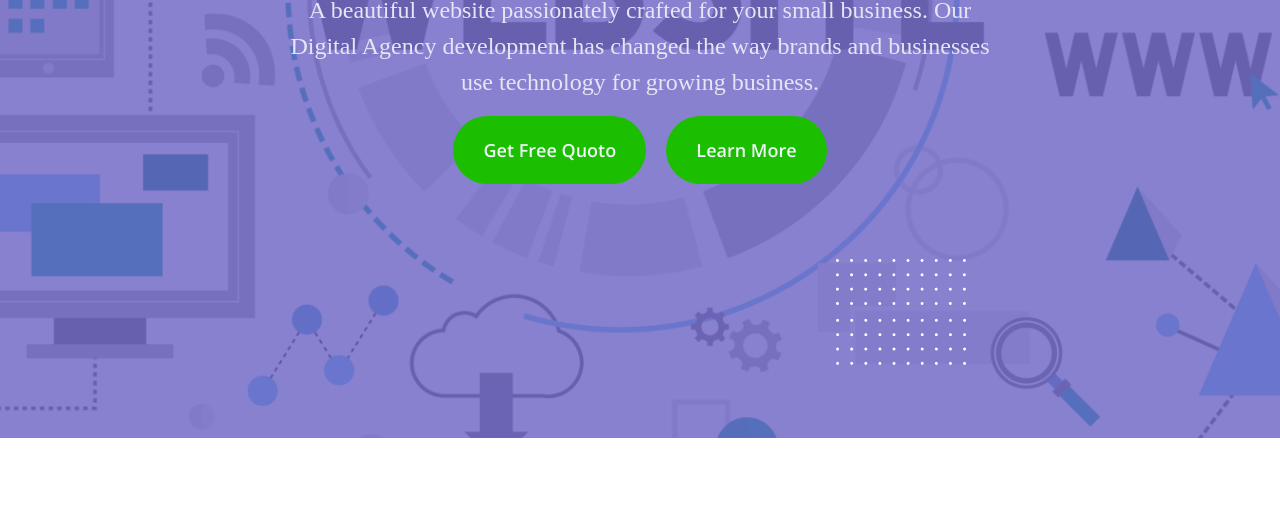
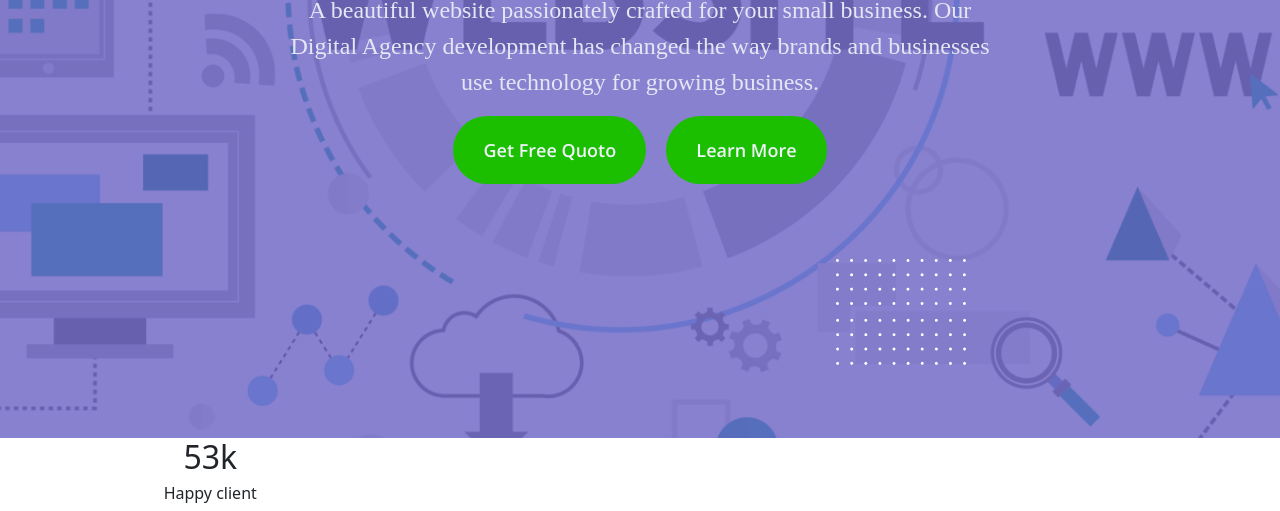
Before and after one commit to bayazidsarour/innovate, a plain HTML site: page index.html in a window 1280 px wide. Shown: the part 476-987 px from the top of the page. Before the commit the page ends 914 px from the top, so only its background shows below. Drawn offline with nearby package versions, Linux system fonts and the light colour scheme; a web font is replaced by a local one.

Commit message:
html updated

```diff
--- a/index.html
+++ b/index.html
@@ -103,7 +103,12 @@
 <div id="counter">
     <div class="container">
         <div class="counter">
-
+            <div class="raw text-center">
+                <div class="counters col-lg-3">
+                    <h2>53k</h2>
+                    <h6>Happy client</h6>
+                </div>
+            </div>
         </div>
     </div>
 </div>
```
